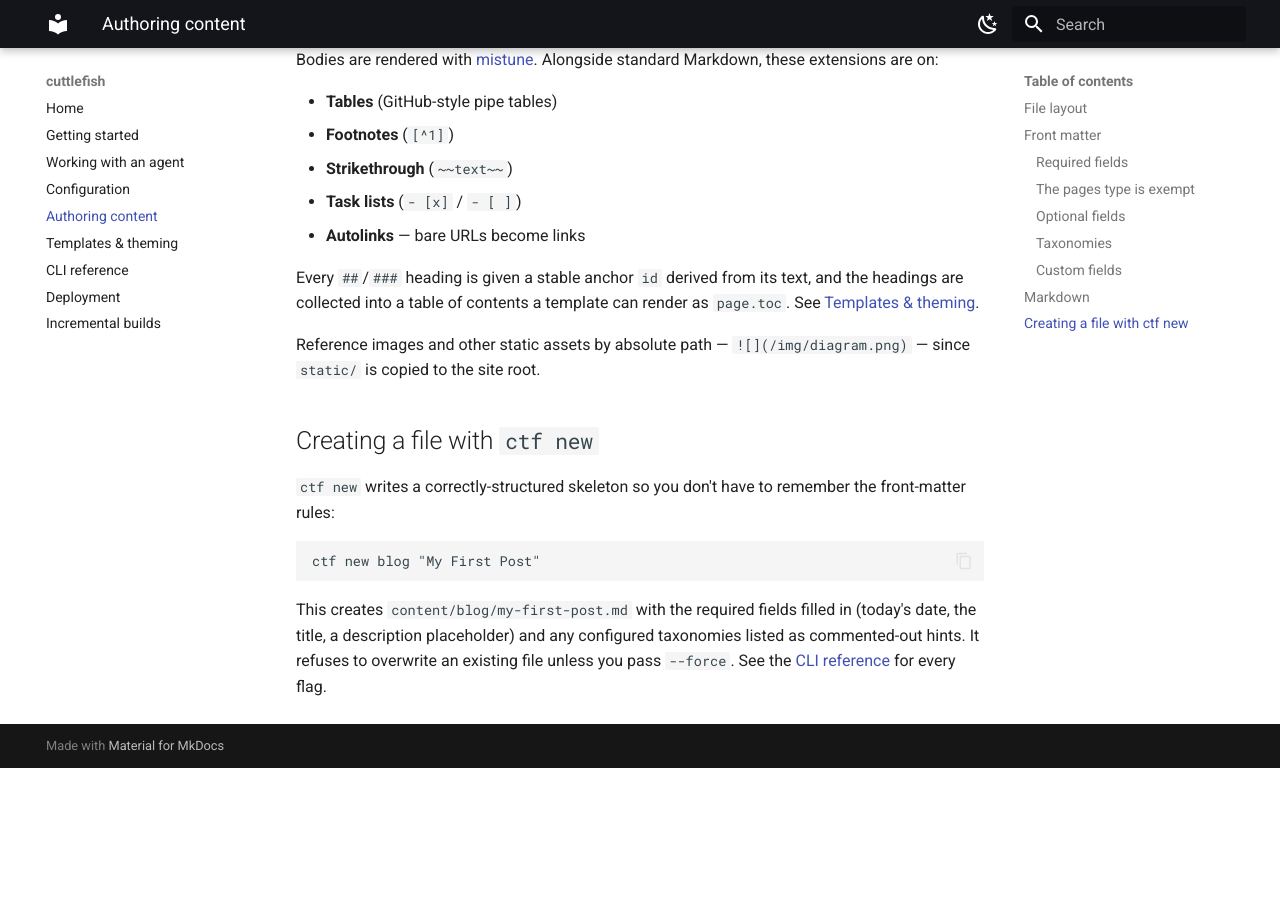
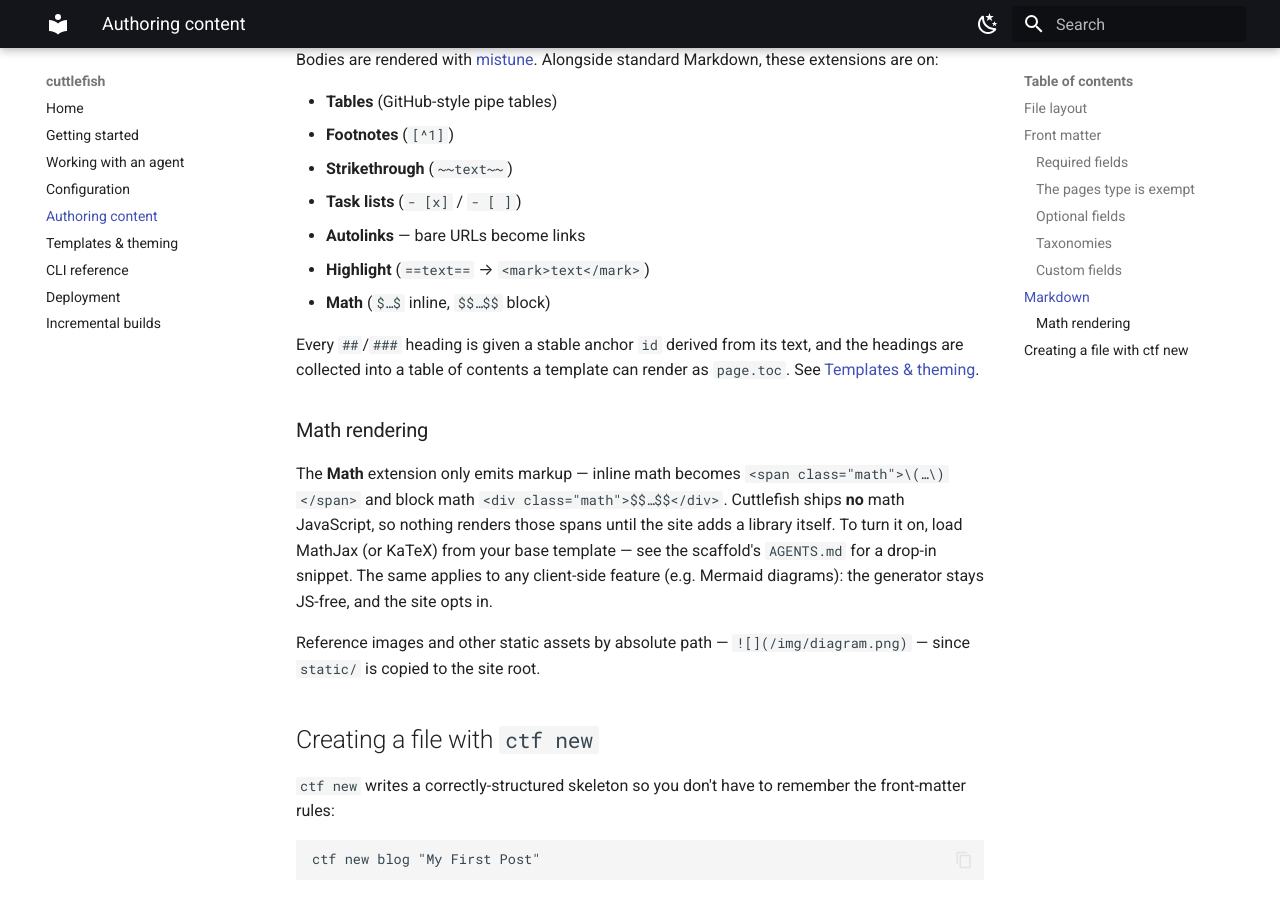
Before and after one commit to acaibowlz/cuttlefish, an MkDocs documentation site: the page built from docs/content.md, in a window 1280 px wide and 900 px high, scrolled down 2685 px. Built offline with MkDocs 1.6.1 and Material for MkDocs 9.7.7, drawn with Linux system fonts in a browser that asks for light colours; before the commit the page ends 3453 px from its top, so only the background shows below that.

Commit message:
feat(content): enable mark and math markdown extensions
Add mistune's `mark` (`==x==` → <mark>) and `math` ($…$ / $$…$$)
plugins to the body renderer. Both only emit markup: <mark> renders on
its own, while math produces <span class="math">\(…\)</span> / <div
class="math">$$…$$</div> spans that a MathJax/KaTeX script must render.

Ship no such JS by default so the generator stays free of any
client-side dependency and generated sites make zero third-party
requests. Enabling the parser side costs nothing until a page uses it,
and the scaffold AGENTS.md documents the opt-in (a drop-in MathJax
snippet for base.html), with the same pattern noted for Mermaid.

Per the land-in-both rule, the change spans the parser, the scaffold
AGENTS.md, docs/content.md, and a unit test asserting the emitted HTML.

Co-Authored-By: Claude Opus 4.8 <noreply@anthropic.com>

````diff
--- a/docs/content.md
+++ b/docs/content.md
@@ -100,8 +100,14 @@ Bodies are rendered with [mistune](https://mistune.lepture.com). Alongside stand
 - **Strikethrough** (`~~text~~`)
 - **Task lists** (`- [x]` / `- [ ]`)
 - **Autolinks** — bare URLs become links
+- **Highlight** (`==text==` → `<mark>text</mark>`)
+- **Math** (`$…$` inline, `$$…$$` block)
 
 Every `##`/`###` heading is given a stable anchor `id` derived from its text, and the headings are collected into a table of contents a template can render as `page.toc`. See [Templates & theming](templates.md#page-variables).
+
+### Math rendering
+
+The **Math** extension only emits markup — inline math becomes `<span class="math">\(…\)</span>` and block math `<div class="math">$$…$$</div>`. Cuttlefish ships **no** math JavaScript, so nothing renders those spans until the site adds a library itself. To turn it on, load MathJax (or KaTeX) from your base template — see the scaffold's `AGENTS.md` for a drop-in snippet. The same applies to any client-side feature (e.g. Mermaid diagrams): the generator stays JS-free, and the site opts in.
 
 Reference images and other static assets by absolute path — `![](/img/diagram.png)` — since `static/` is copied to the site root.
 
--- a/src/cuttlefish/scaffold/site/AGENTS.md
+++ b/src/cuttlefish/scaffold/site/AGENTS.md
@@ -197,6 +197,25 @@ slug = "my-post"           # optional; defaults to the filename
   slug defaults to the filename.
 - `draft = true` hides a page from `ctf build` (shown by `ctf serve`).
 
+**Markdown body extensions.** Beyond standard Markdown, bodies support tables,
+footnotes (`[^1]`), strikethrough (`~~x~~`), task lists (`- [x]`), autolinks,
+highlight (`==x==` → `<mark>`), and math (`$…$` inline, `$$…$$` block).
+
+Math emits only markup (`<span class="math">\(…\)</span>` and
+`<div class="math">$$…$$</div>`) — **no math JavaScript ships by default**, so it
+renders as plain text until the site loads a library. If the author wants math to
+render, add a MathJax script to `templates/base.html` before `</body>`:
+
+```html
+<script>
+  window.MathJax = { tex: { inlineMath: [['\\(', '\\)']], displayMath: [['$$', '$$']] } };
+</script>
+<script src="https://cdn.jsdelivr.net/npm/mathjax@3/es5/tex-mml-chtml.js" async></script>
+```
+
+The same pattern (a script the template loads, opt-in) covers any client-side
+feature, e.g. Mermaid diagrams from ```mermaid``` code blocks.
+
 ## Permalink tokens
 
 Usable in any `permalink`/`index_permalink`: `{slug}`, `{type}`, `{year}`,
````
Also changed, not shown: 2 other files.
